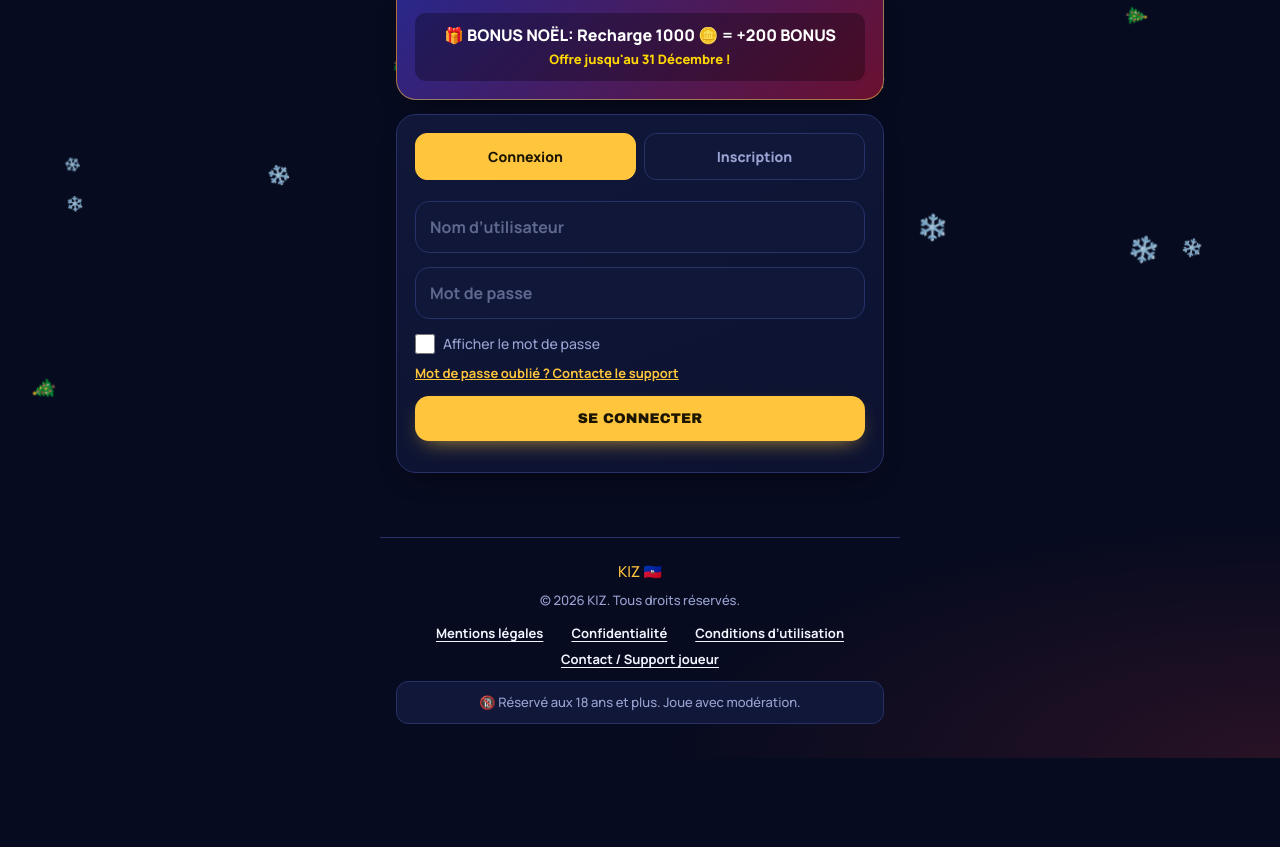
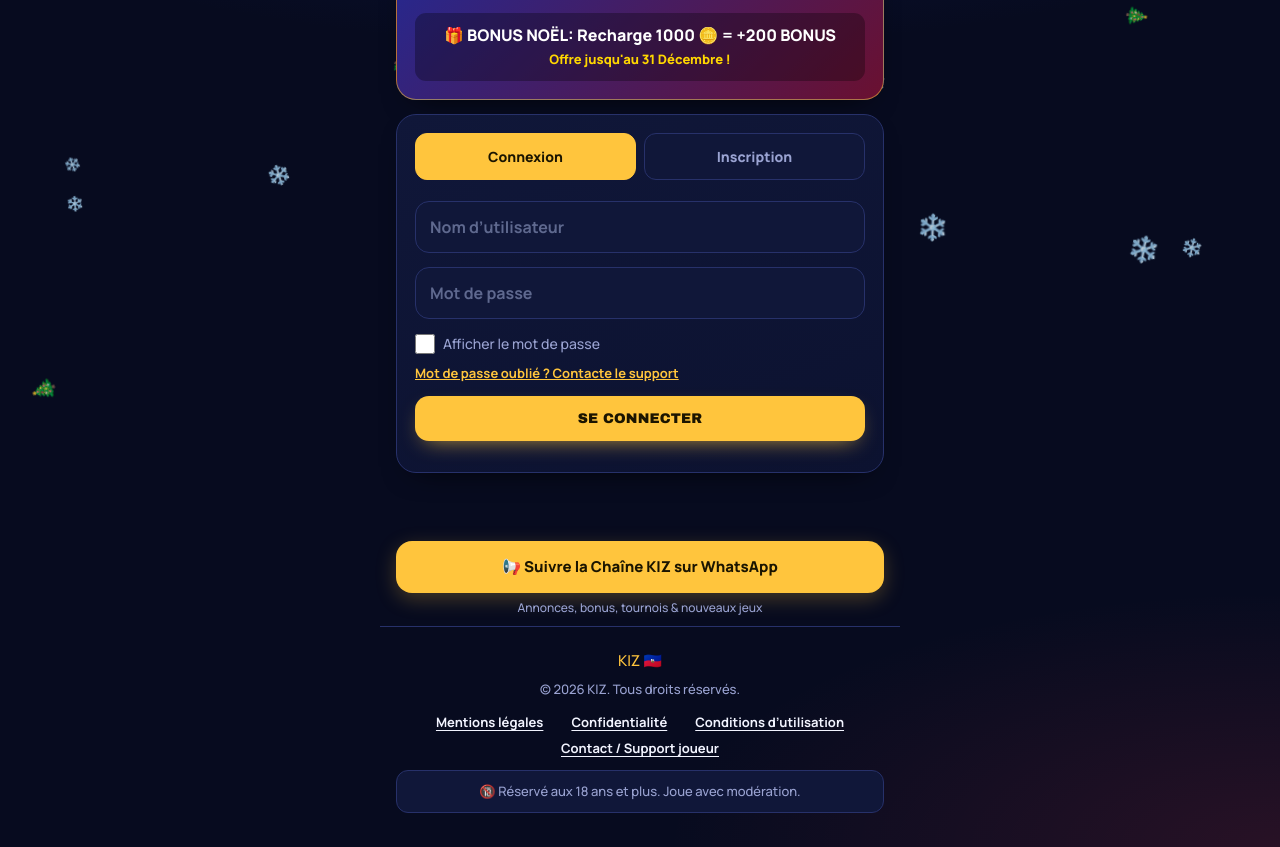
Before and after one commit to stalktheo-dev/Kizht, a plain HTML site: page index.html in a window 1280 px wide. Shown: the part 217-1064 px from the top of the page. Before the commit the page ends 975 px from the top, so only its background shows below. Drawn offline with nearby package versions, Linux system fonts and the light colour scheme; a web font is replaced by a local one.

Commit message:
Update index.html

```diff
--- a/index.html
+++ b/index.html
@@ -7,6 +7,7 @@
 <script src="kiz-fixes.js" defer></script>
 <script src="kiz-menu.js" defer></script>
 <script src="kiz-legal.js" defer></script>
+<script src="kiz-channel.js" defer></script>
 <script src="kiz-auth.js" defer></script>
 <title>KIZ 🎄 - Joue & Gagne</title>
 <script src="https://cdn.jsdelivr.net/npm/@supabase/supabase-js@2"></script>
```
